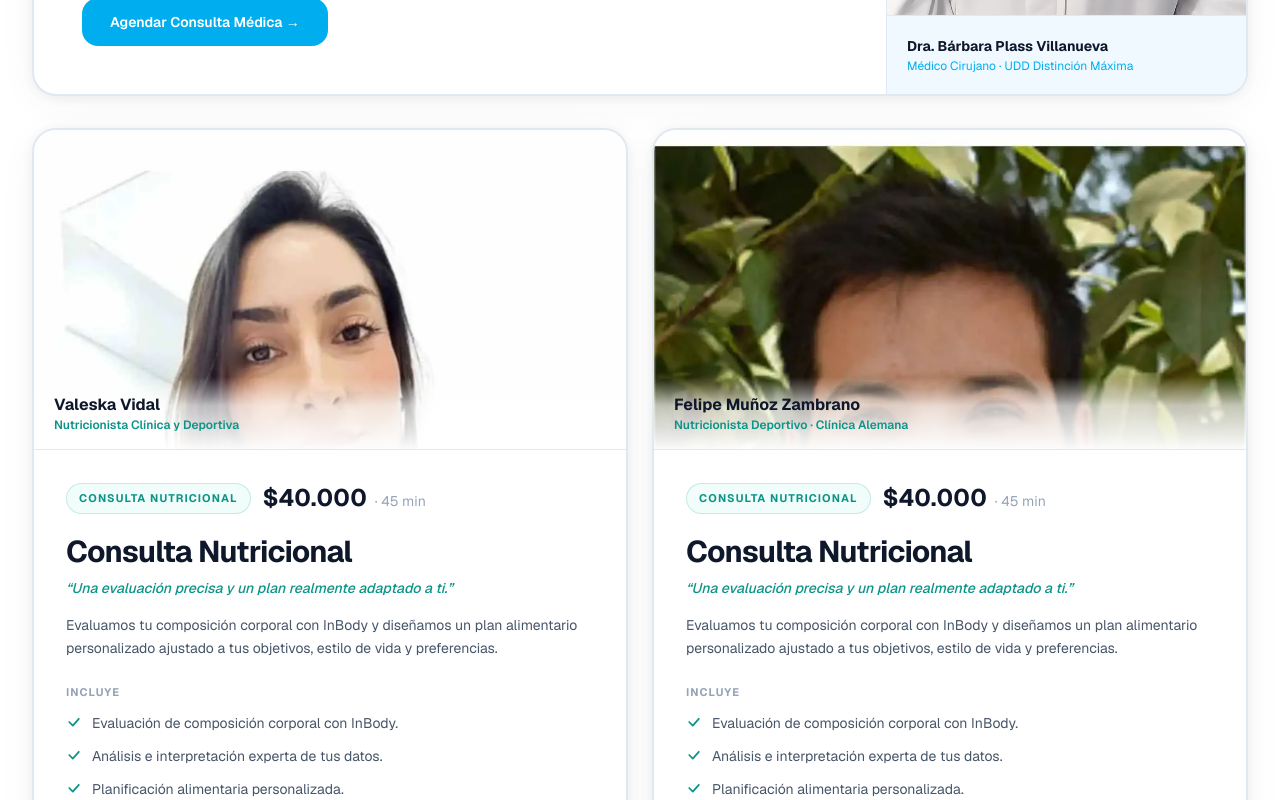
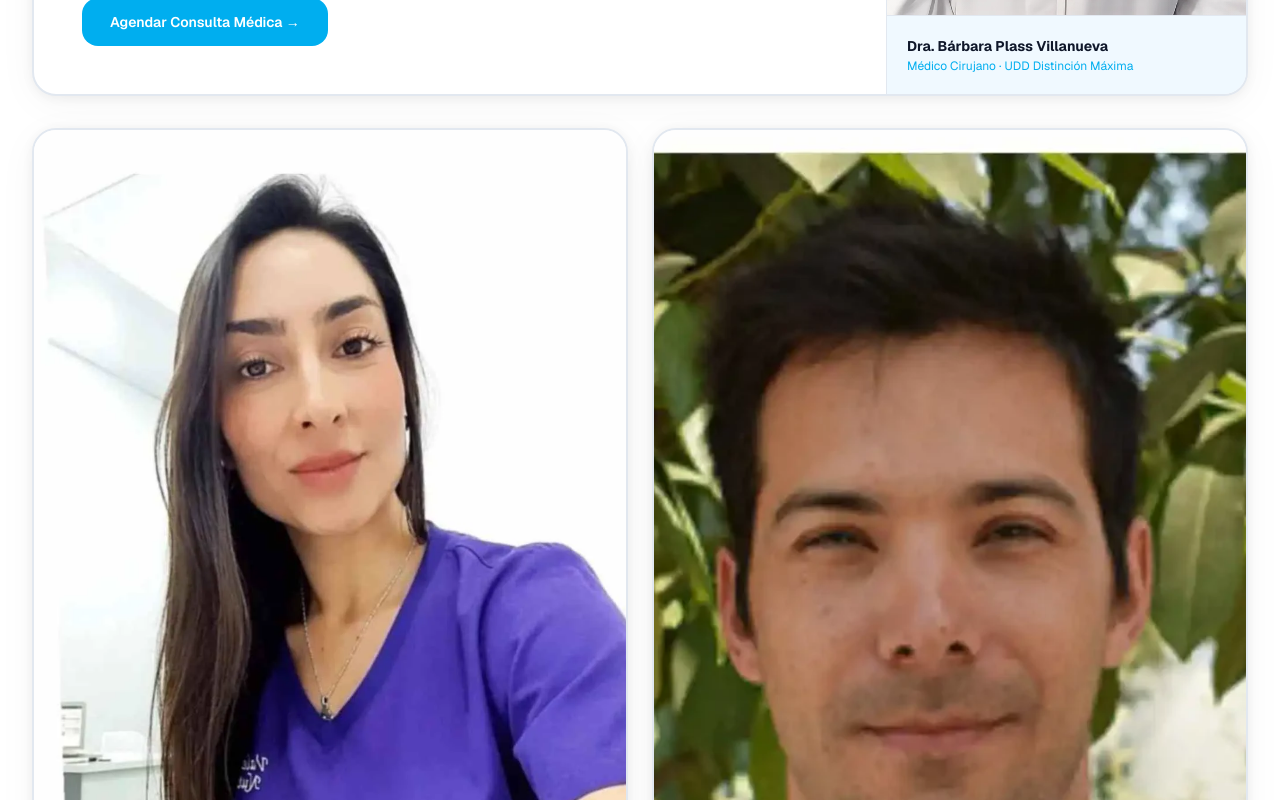
Before and after one commit to felipemunoz1983-alt/centro-metabolico, a Next.js app: page /asesoria in a window 1280 px wide. Shown: the part 1560-2360 px from the top of the page. Built offline with nearby package versions, Linux system fonts and the light colour scheme.

Commit message:
Fix cut faces: aspect-ratio frame + calibrated object-position

```diff
--- a/src/app/asesoria/AsesoriaClient.tsx
+++ b/src/app/asesoria/AsesoriaClient.tsx
@@ -172,7 +172,7 @@ export function AsesoriaClient() {
                   src={`${BP}/barbara.webp`}
                   alt="Dra. Bárbara Plass Villanueva, Médico Cirujano"
                   fill
-                  className="object-cover object-top"
+                  className="object-cover object-[center_18%]"
                   sizes="100vw"
                 />
                 <div className="absolute bottom-0 left-0 right-0 p-4"
@@ -302,12 +302,12 @@ export function AsesoriaClient() {
                 )}
 
                 {/* Photo header */}
-                <div className="relative h-72 overflow-hidden md:h-80" style={{ borderBottom: `1px solid ${t.border}` }}>
+                <div className="relative aspect-[4/5] overflow-hidden md:aspect-[3/4]" style={{ borderBottom: `1px solid ${t.border}` }}>
                   <Image
                     src={`${BP}/${pro.photo}`}
                     alt={`${pro.name}, ${pro.role}`}
                     fill
-                    className="object-cover object-top"
+                    className="object-cover object-[center_22%]"
                     sizes="(max-width: 1024px) 100vw, 50vw"
                   />
                   <div
```
